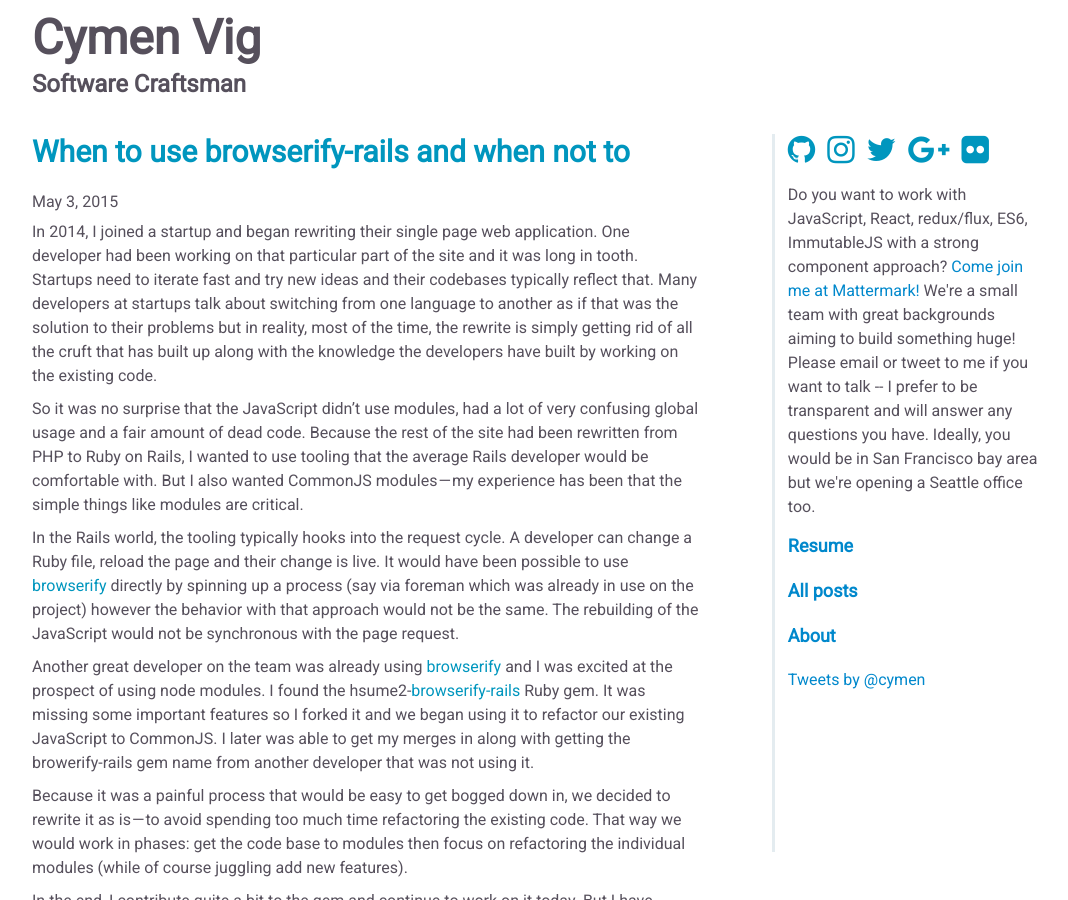
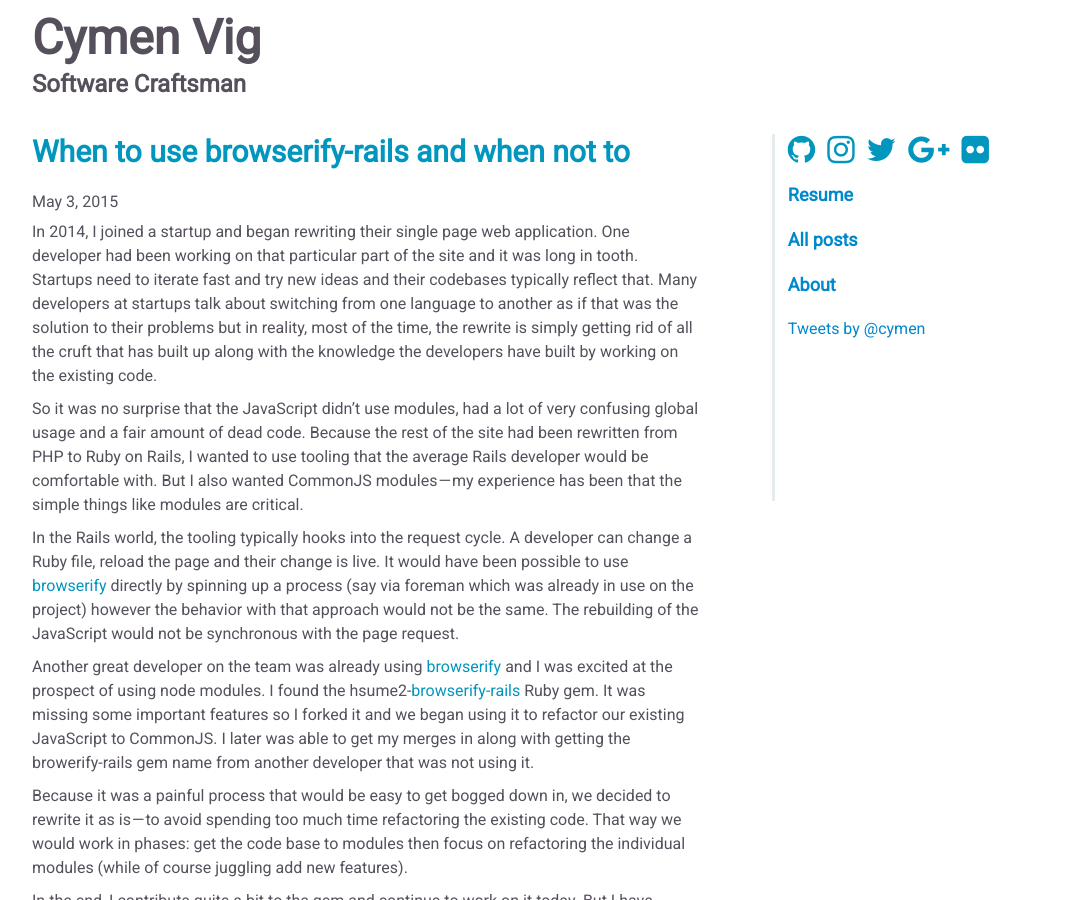
Before and after one commit to cymen/cymen.github.io, a Jekyll site: the page built from index.html, in a window 1280 px wide and 900 px high. Shown: the whole window, without its empty margins (23-1091 px from the left). Built offline with Jekyll 4.4.1, drawn with Linux system fonts in a browser that asks for light colours; nearby versions of some CDN libraries; the list of posts is cut into pages by our own code; comment, search, counter and statistics services are not loaded.

Commit message:
Remove job thing from sidebar

```diff
--- a/_includes/sidebar.html
+++ b/_includes/sidebar.html
@@ -7,9 +7,6 @@
     <a href="https://www.flickr.com/photos/cymen/"><i class="fa fa-flickr fa-2x"></i></a>
   </div>
 
-  <div class="new-job">
-    Do you want to work with JavaScript, React, redux/flux, ES6, ImmutableJS with a strong component approach? <a href="https://jobs.lever.co/mattermark/059c168c-d60a-4b97-a4e0-7fe231cf27dc">Come join me at Mattermark!</a> We're a small team with great backgrounds aiming to build something huge! Please email or tweet to me if you want to talk -- I prefer to be transparent and will answer any questions you have. Ideally, you would be in San Francisco bay area but we're opening a Seattle office too.
-  </div>
   <h4><a href="/assets/Resume - Cymen Vig.pdf">Resume</a></h4>
   <h4><a href="/all.html">All posts</a></h4>
   <h4><a href="/about">About</a></h4>
```
